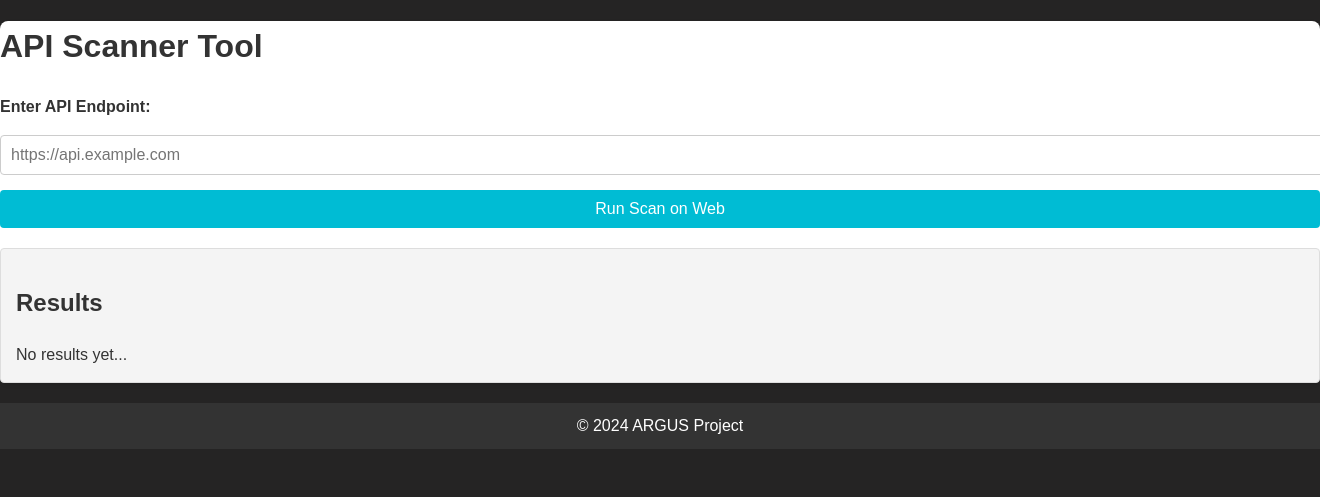
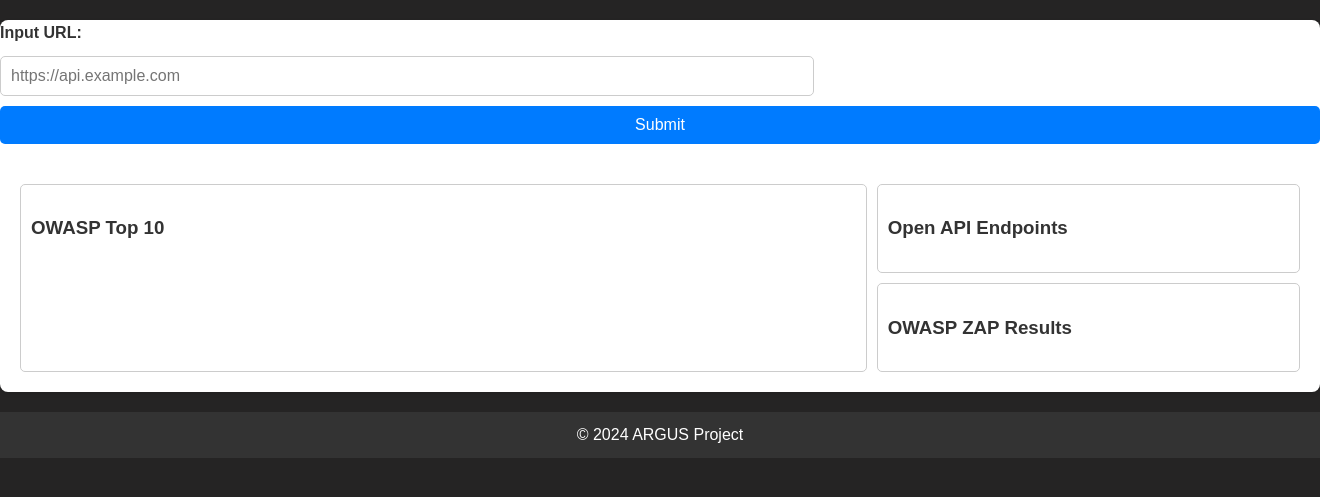
Before and after one commit to Darry1968/argus, a Flask app: page /scanner in a window 1320 px wide; the page is wider, and only the part inside the window is pictured. Shown: the part 70-567 px from the top of that part. Run offline with Flask 3, Linux system fonts and the light colour scheme.

Commit message:
scanner updated ui

```diff
--- a/argus_app/static/css/styles.css
+++ b/argus_app/static/css/styles.css
@@ -448,3 +448,79 @@ footer nav a {
 footer nav a:hover {
     color: #0097a7;
 }
+
+/* Navigation Bar Styling */
+#navbar {
+    background-color: #f4f4f4;
+    padding: 10px;
+    text-align: center;
+    font-size: 1.5em;
+    border-bottom: 2px solid #ccc;
+}
+
+/* Form Styling */
+#scanner-form {
+    display: flex;
+    justify-content: center;
+    gap: 10px;
+    margin: 20px 0;
+}
+
+#api-endpoint {
+    width: 60%;
+    padding: 10px;
+    font-size: 1em;
+    border: 1px solid #ccc;
+    border-radius: 5px;
+}
+
+#run-scan-web {
+    padding: 10px 20px;
+    background-color: #007BFF;
+    color: white;
+    border: none;
+    border-radius: 5px;
+    cursor: pointer;
+}
+
+#run-scan-web:hover {
+    background-color: #0056b3;
+}
+
+/* Dashboard Layout */
+#dashboard {
+    display: grid;
+    grid-template-columns: 2fr 1fr;
+    gap: 10px;
+    padding: 20px;
+}
+
+.box {
+    border: 1px solid #ccc;
+    border-radius: 5px;
+    padding: 10px;
+    background-color: #fff;
+}
+
+#owasp-top-10 {
+    grid-column: 1 / 2;
+    grid-row: 1 / 3;
+}
+
+#open-api-endpoints,
+#owasp-zap-results,
+#box-4 {
+    grid-column: 2 / 3;
+}
+
+#open-api-endpoints {
+    grid-row: 1 / 2;
+}
+
+#owasp-zap-results {
+    grid-row: 2 / 3;
+}
+
+#box-4 {
+    grid-row: 3 / 4;
+}
--- a/argus_app/templates/argus/scanner.html
+++ b/argus_app/templates/argus/scanner.html
@@ -7,23 +7,25 @@
 {% endblock %}
 
 {% block content %}
-<h1>API Scanner Tool</h1>
+
 <form id="scanner-form" action="{{ url_for('app.scanner') }}" method="post">
-    <label for="api-endpoint">Enter API Endpoint:</label>
+    <label for="api-endpoint">Input URL:</label>
     <input type="text" id="api-endpoint" name="url" placeholder="https://api.example.com">
-    <button type="submit" id="run-scan-web">Run Scan on Web</button>
+    <button type="submit" id="run-scan-web">Submit</button>
 </form>
 
-<section id="results">
-    <h2>Results</h2>
-    <div id="results-output">
-        {% if endpoints %}
-        {% for item in endpoints %}
-        <li>{{ item }}</li>
-        {% endfor %}
-        {% else %}
-        No results yet...
-        {% endif %}
+<div id="dashboard">
+    <div class="box" id="owasp-top-10">
+        <h3>OWASP Top 10</h3>
+        <!-- OWASP Top 10 content goes here -->
     </div>
-</section>
+    <div class="box" id="open-api-endpoints">
+        <h3>Open API Endpoints</h3>
+        <!-- Open API content goes here -->
+    </div>
+    <div class="box" id="owasp-zap-results">
+        <h3>OWASP ZAP Results</h3>
+        <!-- OWASP ZAP Results content -->
+    </div>
+</div>
 {% endblock %}
```
Also changed, not shown: instance/test.db.
